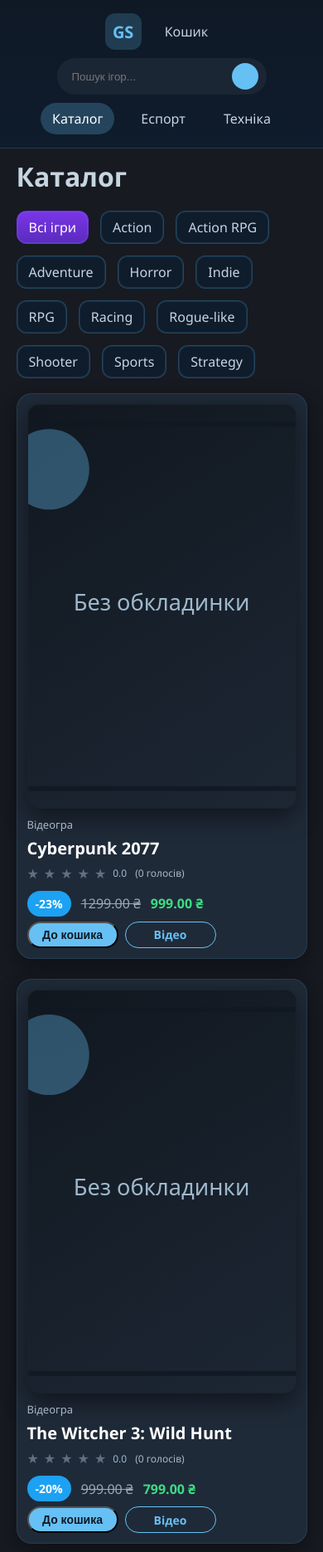
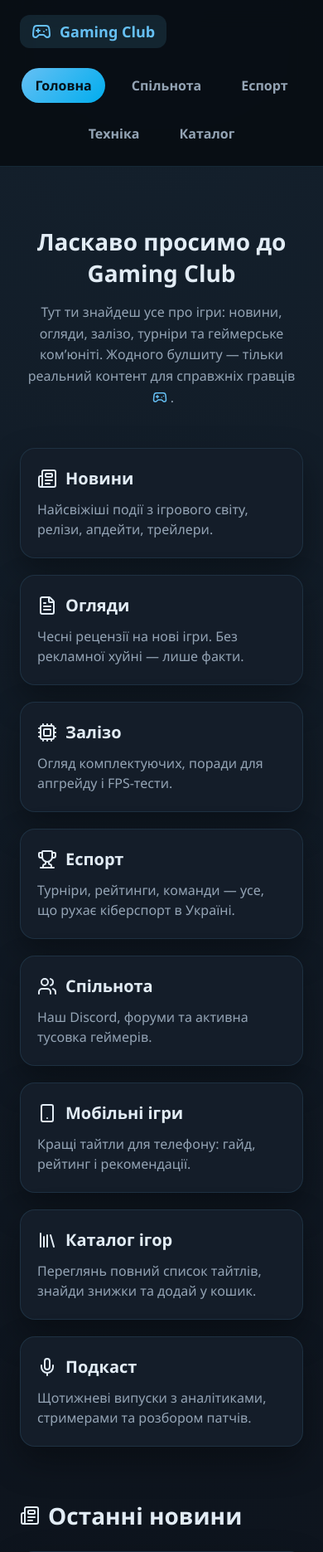
Before and after one commit to good-santa/GAME_SITE-main, a Django app: page / in a window 390 px wide. Shown: the top 1871 px of the page at 83% size. Run offline with Django 5.2, Linux system fonts and the light colour scheme; data comes from the database, SQL or seed files in the repository; some libraries are stand-ins or nearby versions.

Commit message:
Add home landing page, community view and navigation updates

```diff
--- /dev/null
+++ b/games/static/games/css/home.css
@@ -0,0 +1,342 @@
+/* Home page styling */
+:root {
+  --bg: #0d131c;
+  --bg-dark: #070b11;
+  --card: #141d29;
+  --accent: #66c0f4;
+  --accent-strong: #00adee;
+  --text: #e2ecf5;
+  --text-dim: #94a4b5;
+}
+
+* {
+  box-sizing: border-box;
+}
+
+body {
+  margin: 0;
+  font-family: "Segoe UI", Arial, sans-serif;
+  background: radial-gradient(circle at top, rgba(102,192,244,0.08), transparent 45%), var(--bg);
+  color: var(--text);
+}
+
+.modern-header {
+  position: sticky;
+  top: 0;
+  z-index: 100;
+  backdrop-filter: blur(16px);
+  background: rgba(7, 11, 17, 0.82);
+  border-bottom: 1px solid rgba(102, 192, 244, 0.15);
+}
+
+.header-container {
+  max-width: 1160px;
+  margin: 0 auto;
+  padding: 18px 24px;
+  display: flex;
+  align-items: center;
+  justify-content: space-between;
+  gap: 24px;
+}
+
+.logo-link {
+  display: inline-flex;
+  align-items: center;
+  gap: 10px;
+  padding: 8px 14px;
+  border-radius: 12px;
+  background: rgba(102, 192, 244, 0.12);
+  text-decoration: none;
+  color: var(--accent);
+  font-weight: 700;
+  transition: background 0.2s ease;
+}
+
+.logo-link:hover {
+  background: rgba(102, 192, 244, 0.2);
+}
+
+.logo-icon {
+  width: 24px;
+  height: 24px;
+}
+
+.logo-text {
+  font-size: 18px;
+}
+
+.main-nav {
+  display: flex;
+  gap: 16px;
+}
+
+.nav-link {
+  padding: 10px 16px;
+  border-radius: 999px;
+  background: transparent;
+  color: var(--text-dim);
+  text-decoration: none;
+  font-weight: 600;
+  transition: background 0.2s ease, color 0.2s ease;
+}
+
+.nav-link:hover {
+  background: rgba(102, 192, 244, 0.12);
+  color: #fff;
+}
+
+.nav-link.active {
+  background: linear-gradient(135deg, var(--accent), var(--accent-strong));
+  color: #041018;
+}
+
+.main-content {
+  max-width: 1160px;
+  margin: 0 auto;
+  padding: 48px 24px 80px;
+}
+
+.welcome-section {
+  text-align: center;
+  margin-bottom: 48px;
+}
+
+.welcome-section h2 {
+  font-size: 36px;
+  margin-bottom: 16px;
+}
+
+.welcome-section p {
+  font-size: 18px;
+  color: var(--text-dim);
+  line-height: 1.6;
+  max-width: 760px;
+  margin: 0 auto;
+}
+
+.inline-icon {
+  display: inline-flex;
+  align-items: center;
+  justify-content: center;
+  width: 18px;
+  height: 18px;
+  margin: 0 4px;
+  color: var(--accent);
+  vertical-align: -3px;
+}
+
+.inline-icon.muted {
+  color: rgba(255, 255, 255, 0.35);
+}
+
+.inline-icon svg {
+  width: 100%;
+  height: 100%;
+}
+
+.features-grid {
+  display: grid;
+  grid-template-columns: repeat(auto-fit, minmax(220px, 1fr));
+  gap: 20px;
+  margin-bottom: 64px;
+}
+
+.feature-card {
+  background: var(--card);
+  border-radius: 18px;
+  padding: 22px 20px;
+  box-shadow: 0 18px 40px rgba(0, 0, 0, 0.35);
+  border: 1px solid rgba(102, 192, 244, 0.12);
+  cursor: pointer;
+  transition: transform 0.2s ease, box-shadow 0.3s ease;
+}
+
+.feature-card:hover {
+  transform: translateY(-6px);
+  box-shadow: 0 26px 54px rgba(0, 0, 0, 0.45);
+}
+
+.feature-card h3 {
+  display: flex;
+  align-items: center;
+  gap: 10px;
+  margin: 0 0 12px;
+  font-size: 20px;
+}
+
+.feature-card p {
+  margin: 0;
+  color: var(--text-dim);
+  line-height: 1.5;
+}
+
+.content-section {
+  margin-top: 64px;
+}
+
+.content-section h2 {
+  display: flex;
+  align-items: center;
+  gap: 10px;
+  font-size: 28px;
+  margin-bottom: 24px;
+}
+
+.news-grid,
+.reviews-grid,
+.mobile-grid {
+  display: grid;
+  grid-template-columns: repeat(auto-fit, minmax(260px, 1fr));
+  gap: 20px;
+}
+
+.news-card,
+.review-card,
+.mobile-card {
+  background: var(--card);
+  border-radius: 16px;
+  padding: 22px 20px;
+  border: 1px solid rgba(102, 192, 244, 0.12);
+  box-shadow: 0 18px 40px rgba(0, 0, 0, 0.35);
+}
+
+.news-card h3,
+.review-card h3,
+.mobile-card h3 {
+  margin: 0 0 10px;
+  font-size: 20px;
+}
+
+.news-card p,
+.review-card p,
+.mobile-card p {
+  margin: 0 0 12px;
+  color: var(--text-dim);
+  line-height: 1.5;
+}
+
+.news-date {
+  font-size: 13px;
+  color: rgba(255, 255, 255, 0.55);
+  display: inline-flex;
+  align-items: center;
+  gap: 4px;
+}
+
+.review-rating {
+  display: inline-flex;
+  gap: 6px;
+}
+
+.mobile-platform {
+  font-size: 13px;
+  color: rgba(102, 192, 244, 0.9);
+}
+
+.podcast-section {
+  margin-top: 72px;
+}
+
+.podcast-card {
+  display: flex;
+  flex-wrap: wrap;
+  align-items: center;
+  justify-content: space-between;
+  gap: 18px;
+  background: var(--card);
+  border-radius: 18px;
+  border: 1px solid rgba(102, 192, 244, 0.12);
+  padding: 26px 24px;
+  box-shadow: 0 20px 44px rgba(0, 0, 0, 0.35);
+}
+
+.podcast-info h3 {
+  margin: 0 0 10px;
+}
+
+.podcast-info p {
+  margin: 0 0 12px;
+  color: var(--text-dim);
+  line-height: 1.5;
+}
+
+.info-list {
+  margin: 0;
+  padding-left: 0;
+  list-style: none;
+  line-height: 1.6;
+  color: var(--text);
+}
+
+.info-list li {
+  margin: 4px 0;
+  display: flex;
+  align-items: center;
+  gap: 8px;
+}
+
+.btn-ghost {
+  background: rgba(102, 192, 244, 0.18);
+  border: 1px solid rgba(102, 192, 244, 0.35);
+  color: var(--accent);
+  border-radius: 999px;
+  padding: 12px 20px;
+  font-weight: 600;
+  cursor: pointer;
+  display: inline-flex;
+  align-items: center;
+  gap: 8px;
+  transition: background 0.2s ease, color 0.2s ease, border 0.2s ease;
+}
+
+.btn-ghost:hover {
+  background: rgba(102, 192, 244, 0.28);
+  color: #05131a;
+  border-color: var(--accent);
+}
+
+.modern-footer {
+  border-top: 1px solid rgba(102, 192, 244, 0.15);
+  background: var(--bg-dark);
+  padding: 32px 24px;
+}
+
+.footer-content {
+  max-width: 1160px;
+  margin: 0 auto;
+  display: flex;
+  flex-wrap: wrap;
+  justify-content: space-between;
+  gap: 24px;
+}
+
+.footer-section h3 {
+  margin: 0 0 10px;
+}
+
+.footer-section p {
+  margin: 4px 0;
+  color: var(--text-dim);
+}
+
+@media (max-width: 640px) {
+  .header-container {
+    flex-direction: column;
+    align-items: flex-start;
+  }
+  .main-nav {
+    flex-wrap: wrap;
+    justify-content: center;
+    width: 100%;
+  }
+  .welcome-section h2 {
+    font-size: 28px;
+  }
+  .welcome-section p {
+    font-size: 16px;
+  }
+  .podcast-card {
+    flex-direction: column;
+    align-items: flex-start;
+  }
+}
--- a/games/templates/games/base.html
+++ b/games/templates/games/base.html
@@ -4,7 +4,7 @@
 <head>
   <meta charset="UTF-8">
   <meta name="viewport" content="width=device-width, initial-scale=1">
-  <title>{% block title %}Ігровий магазин{% endblock %}</title>
+  <title>{% block title %}Gaming Club{% endblock %}</title>
   <link rel="stylesheet" href="{% static 'games/css/style.css' %}">
   {% block head %}{% endblock %}
   <!-- Lucide icons (CDN) -->
@@ -13,9 +13,11 @@
 <body>
   <header class="site-header">
     <div class="container nav-wrapper steam-bar">
-      <a href="{% url 'game_list' %}" class="logo" aria-label="На головну">GS</a>
+      <a href="{% url 'home' %}" class="logo" aria-label="Gaming Club">GC</a>
       <nav class="main-nav">
+        <a href="{% url 'home' %}" class="{% if active_nav == 'home' %}active{% endif %}">Головна</a>
         <a href="{% url 'game_list' %}" class="{% if active_nav == 'catalog' %}active{% endif %}">Каталог</a>
+        <a href="{% url 'community' %}" class="{% if active_nav == 'community' %}active{% endif %}">Спільнота</a>
         <a href="{% url 'esports' %}" class="{% if active_nav == 'esports' %}active{% endif %}">Еспорт</a>
         <a href="{% url 'tech' %}" class="{% if active_nav == 'tech' %}active{% endif %}">Техніка</a>
       </nav>
@@ -39,7 +41,7 @@
   </main>
   <footer class="site-footer">
     <div class="container" style="padding: 20px 0; color: #9fb8cc; text-align: center; border-top: 1px solid rgba(102,192,244,0.2);">
-      © {% now "Y" %} Ігровий магазин. Усі права захищено.
+      © {% now "Y" %} Gaming Club. Повний вперед у світ ігор.
     </div>
   </footer>
   <script src="{% static 'games/js/scripts.js' %}"></script>
--- /dev/null
+++ b/games/templates/games/home.html
@@ -0,0 +1,214 @@
+{% load static %}
+<!DOCTYPE html>
+<html lang="uk">
+<head>
+  <meta charset="UTF-8">
+  <meta name="viewport" content="width=device-width, initial-scale=1.0">
+  <title>Gaming Club — Головна</title>
+  <link rel="stylesheet" href="{% static 'games/css/home.css' %}">
+  <script src="https://unpkg.com/lucide@latest/dist/umd/lucide.js" defer></script>
+</head>
+<body>
+  <header class="modern-header">
+    <div class="header-container">
+      <div class="logo-section">
+        <a href="{% url 'home' %}" class="logo-link" aria-label="Gaming Club">
+          <i data-lucide="gamepad-2" class="logo-icon"></i>
+          <span class="logo-text">Gaming Club</span>
+        </a>
+      </div>
+
+      {% with current=request.resolver_match.url_name %}
+      <nav class="main-nav">
+        <a href="{% url 'home' %}" class="nav-link {% if current == 'home' %}active{% endif %}">Головна</a>
+        <a href="{% url 'community' %}" class="nav-link {% if current == 'community' %}active{% endif %}">Спільнота</a>
+        <a href="{% url 'esports' %}" class="nav-link {% if current == 'esports' %}active{% endif %}">Еспорт</a>
+        <a href="{% url 'tech' %}" class="nav-link {% if current == 'tech' %}active{% endif %}">Техніка</a>
+        <a href="{% url 'game_list' %}" class="nav-link {% if current == 'game_list' %}active{% endif %}">Каталог</a>
+      </nav>
+      {% endwith %}
+    </div>
+  </header>
+
+  <main class="main-content">
+    <section class="welcome-section">
+      <h2>Ласкаво просимо до Gaming Club</h2>
+      <p>
+        Тут ти знайдеш усе про ігри: новини, огляди, залізо, турніри та геймерське комʼюніті.
+        Жодного булшиту — тільки реальний контент для справжніх гравців
+        <span class="inline-icon" data-lucide="gamepad-2" aria-hidden="true"></span>.
+      </p>
+    </section>
+
+    <div class="features-grid" id="features">
+      <div class="feature-card" onclick="scrollToSection('news')">
+        <h3><i data-lucide="newspaper"></i> Новини</h3>
+        <p>Найсвіжіші події з ігрового світу, релізи, апдейти, трейлери.</p>
+      </div>
+
+      <div class="feature-card" onclick="scrollToSection('reviews')">
+        <h3><i data-lucide="file-text"></i> Огляди</h3>
+        <p>Чесні рецензії на нові ігри. Без рекламної хуйні — лише факти.</p>
+      </div>
+
+      <div class="feature-card" onclick="window.location.href='{% url 'tech' %}'">
+        <h3><i data-lucide="cpu"></i> Залізо</h3>
+        <p>Огляд комплектуючих, поради для апгрейду і FPS-тести.</p>
+      </div>
+
+      <div class="feature-card" onclick="window.location.href='{% url 'esports' %}'">
+        <h3><i data-lucide="trophy"></i> Еспорт</h3>
+        <p>Турніри, рейтинги, команди — усе, що рухає кіберспорт в Україні.</p>
+      </div>
+
+      <div class="feature-card" onclick="window.location.href='{% url 'community' %}'">
+        <h3><i data-lucide="users"></i> Спільнота</h3>
+        <p>Наш Discord, форуми та активна тусовка геймерів.</p>
+      </div>
+
+      <div class="feature-card" onclick="scrollToSection('mobile')">
+        <h3><i data-lucide="smartphone"></i> Мобільні ігри</h3>
+        <p>Кращі тайтли для телефону: гайд, рейтинг і рекомендації.</p>
+      </div>
+
+      <div class="feature-card" onclick="window.location.href='{% url 'game_list' %}'">
+        <h3><i data-lucide="library"></i> Каталог ігор</h3>
+        <p>Переглянь повний список тайтлів, знайди знижки та додай у кошик.</p>
+      </div>
+
+      <div class="feature-card" onclick="scrollToSection('podcast')">
+        <h3><i data-lucide="mic"></i> Подкаст</h3>
+        <p>Щотижневі випуски з аналітиками, стримерами та розбором патчів.</p>
+      </div>
+    </div>
+
+    <section id="news" class="content-section">
+      <h2><i data-lucide="newspaper"></i> Останні новини</h2>
+      <div class="news-grid">
+        <div class="news-card">
+          <h3>Cyberpunk 2077: Phantom Liberty</h3>
+          <p>CD Projekt RED викотили апдейт, який реально виправив гру.</p>
+          <span class="news-date"><span class="inline-icon" data-lucide="calendar"></span>21 жовтня 2025</span>
+        </div>
+        <div class="news-card">
+          <h3>PlayStation 5 Pro — скоро</h3>
+          <p>Інсайди про нову консоль, підготовлену для 4K/120Hz геймінгу.</p>
+          <span class="news-date"><span class="inline-icon" data-lucide="calendar"></span>18 жовтня 2025</span>
+        </div>
+        <div class="news-card">
+          <h3>NVIDIA RTX 5090 — перші бенчмарки</h3>
+          <p>Показує вдвічі більше FPS за 4090, але й коштує як чорт.</p>
+          <span class="news-date"><span class="inline-icon" data-lucide="calendar"></span>15 жовтня 2025</span>
+        </div>
+      </div>
+    </section>
+
+    <section id="reviews" class="content-section">
+      <h2><i data-lucide="file-text"></i> Огляди ігор</h2>
+      <div class="reviews-grid">
+        <div class="review-card">
+          <h3>Baldur’s Gate 3</h3>
+          <p>Ідеальна RPG, яку можна дрочити годинами. Оцінка: 9.7/10.</p>
+          <div class="review-rating" aria-label="Оцінка 5 з 5">
+            <span class="inline-icon" data-lucide="star"></span>
+            <span class="inline-icon" data-lucide="star"></span>
+            <span class="inline-icon" data-lucide="star"></span>
+            <span class="inline-icon" data-lucide="star"></span>
+            <span class="inline-icon" data-lucide="star"></span>
+          </div>
+        </div>
+        <div class="review-card">
+          <h3>Spider-Man 2</h3>
+          <p>Новий рівень для PlayStation — сюжет, графіка і кайф.</p>
+          <div class="review-rating" aria-label="Оцінка 5 з 5">
+            <span class="inline-icon" data-lucide="star"></span>
+            <span class="inline-icon" data-lucide="star"></span>
+            <span class="inline-icon" data-lucide="star"></span>
+            <span class="inline-icon" data-lucide="star"></span>
+            <span class="inline-icon" data-lucide="star"></span>
+          </div>
+        </div>
+        <div class="review-card">
+          <h3>Starfield</h3>
+          <p>Амбіційно, але недопиляно. Bethesda як завжди. 7/10.</p>
+          <div class="review-rating" aria-label="Оцінка 4 з 5">
+            <span class="inline-icon" data-lucide="star"></span>
+            <span class="inline-icon" data-lucide="star"></span>
+            <span class="inline-icon" data-lucide="star"></span>
+            <span class="inline-icon" data-lucide="star"></span>
+            <span class="inline-icon muted" data-lucide="star"></span>
+          </div>
+        </div>
+      </div>
+    </section>
+
+    <section id="mobile" class="content-section">
+      <h2><i data-lucide="smartphone"></i> Мобільні ігри</h2>
+      <div class="mobile-grid">
+        <div class="mobile-card">
+          <h3>Genshin Impact</h3>
+          <p>Фентезі-шедевр на мобілці. Але гача — зло.</p>
+          <span class="mobile-platform"><span class="inline-icon" data-lucide="smartphone"></span>iOS / Android</span>
+        </div>
+        <div class="mobile-card">
+          <h3>PUBG Mobile</h3>
+          <p>Стара добра класика — все ще топ у своєму жанрі.</p>
+          <span class="mobile-platform"><span class="inline-icon" data-lucide="smartphone"></span>iOS / Android</span>
+        </div>
+        <div class="mobile-card">
+          <h3>Honkai: Star Rail</h3>
+          <p>Космічна RPG з візуалом, що виб’є очі від краси.</p>
+          <span class="mobile-platform"><span class="inline-icon" data-lucide="smartphone"></span>iOS / Android</span>
+        </div>
+      </div>
+    </section>
+
+    <section id="podcast" class="content-section podcast-section">
+      <h2><i data-lucide="mic"></i> Подкаст Gaming Club</h2>
+      <div class="podcast-card">
+        <div class="podcast-info">
+          <h3>Випуск #42: Патчі, патчі й ще раз патчі</h3>
+          <p>Обговорюємо оновлення CS2, нову мету у Dota 2 та чому Starfield все ще потребує модів.</p>
+          <ul class="info-list">
+            <li><span class="inline-icon" data-lucide="clock"></span>Тривалість: 58 хв</li>
+            <li><span class="inline-icon" data-lucide="radio"></span>Ведучі: AlexOnFire, Didi, @couchlord</li>
+          </ul>
+        </div>
+        <button class="btn-ghost" type="button">
+          <span class="inline-icon" data-lucide="play"></span> Слухати на Spotify
+        </button>
+      </div>
+    </section>
+  </main>
+
+  <footer class="modern-footer">
+    <div class="footer-content">
+      <div class="footer-section">
+        <h3>Контакти</h3>
+        <p><span class="inline-icon" data-lucide="mail"></span>example@gmail.com</p>
+        <p><span class="inline-icon" data-lucide="phone"></span>+380 (099) 123-45-67</p>
+        <p><span class="inline-icon" data-lucide="map-pin"></span>Львів, Україна</p>
+      </div>
+      <div class="footer-section">
+        <h3>© 2025 Gaming Club</h3>
+        <p>Усі права захищені. Побачимось у черзі на рейтинг.</p>
+      </div>
+    </div>
+  </footer>
+
+  <script>
+    function scrollToSection(id) {
+      const el = document.getElementById(id)
+      if (el) {
+        el.scrollIntoView({ behavior: 'smooth', block: 'start' })
+      }
+    }
+
+    document.addEventListener('DOMContentLoaded', () => {
+      if (window.lucide && window.lucide.createIcons) {
+        window.lucide.createIcons()
+      }
+    })
+  </script>
+</body>
+</html>
--- a/games/urls.py
+++ b/games/urls.py
@@ -2,7 +2,9 @@
 from . import views
 
 urlpatterns = [
-    path('', views.game_list, name='game_list'),
+    path('', views.home, name='home'),
+    path('community/', views.community, name='community'),
+    path('catalog/', views.game_list, name='game_list'),
     path('game/<int:pk>/', views.game_detail, name='game_detail'),
     path('esports/', views.esports, name='esports'),
     path('tech/', views.tech, name='tech'),
--- a/games/views.py
+++ b/games/views.py
@@ -1,5 +1,18 @@
 from django.shortcuts import render, get_object_or_404, redirect
 from .models import Game
+
+
+def home(request):
+    return render(request, 'games/home.html', {
+        'active_nav': 'home',
+    })
+
+
+def community(request):
+    return render(request, 'games/community.html', {
+        'active_nav': 'community',
+    })
+
 
 def game_list(request):
     query = request.GET.get('q', '').strip()
```
Also changed, not shown: games/templates/games/community.html (added, +37 -0 lines), games/templates/games/esports.html (+41 -0 lines), games/templates/games/tech.html (+62 -0 lines).
